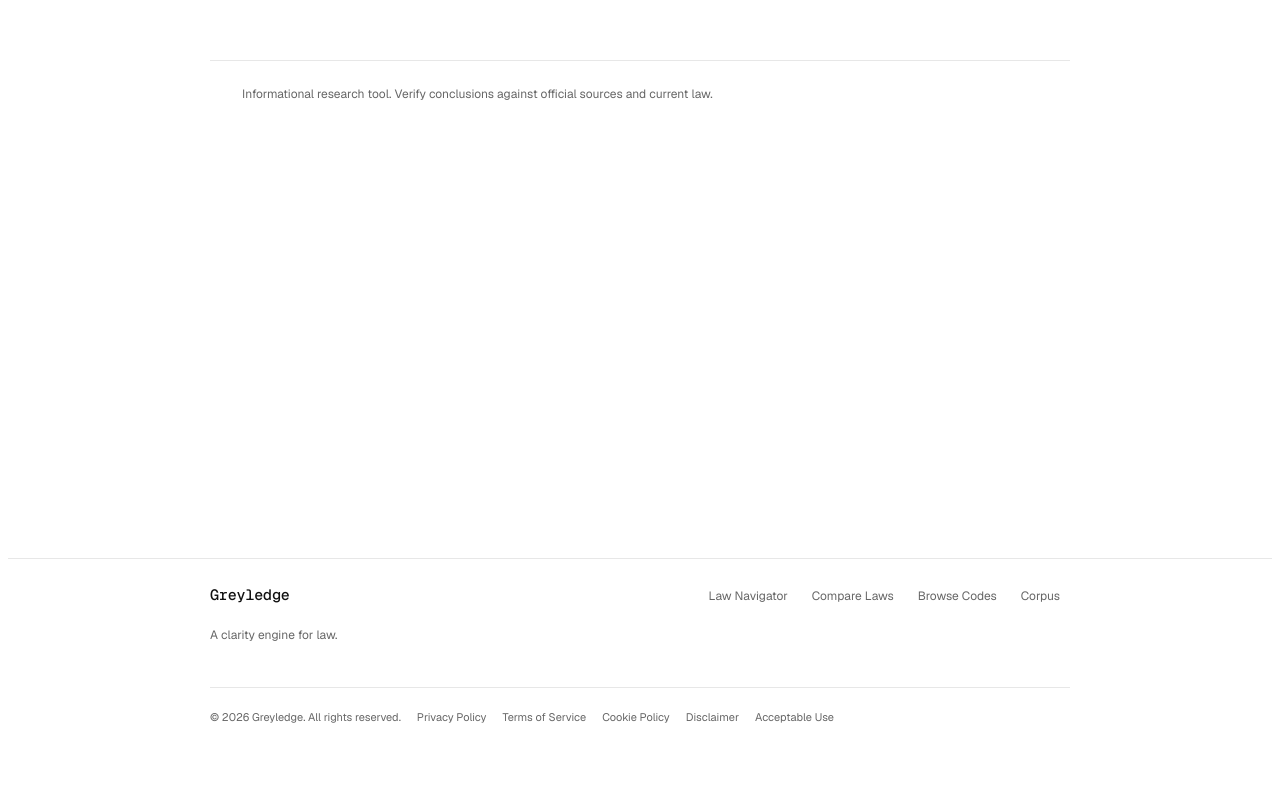
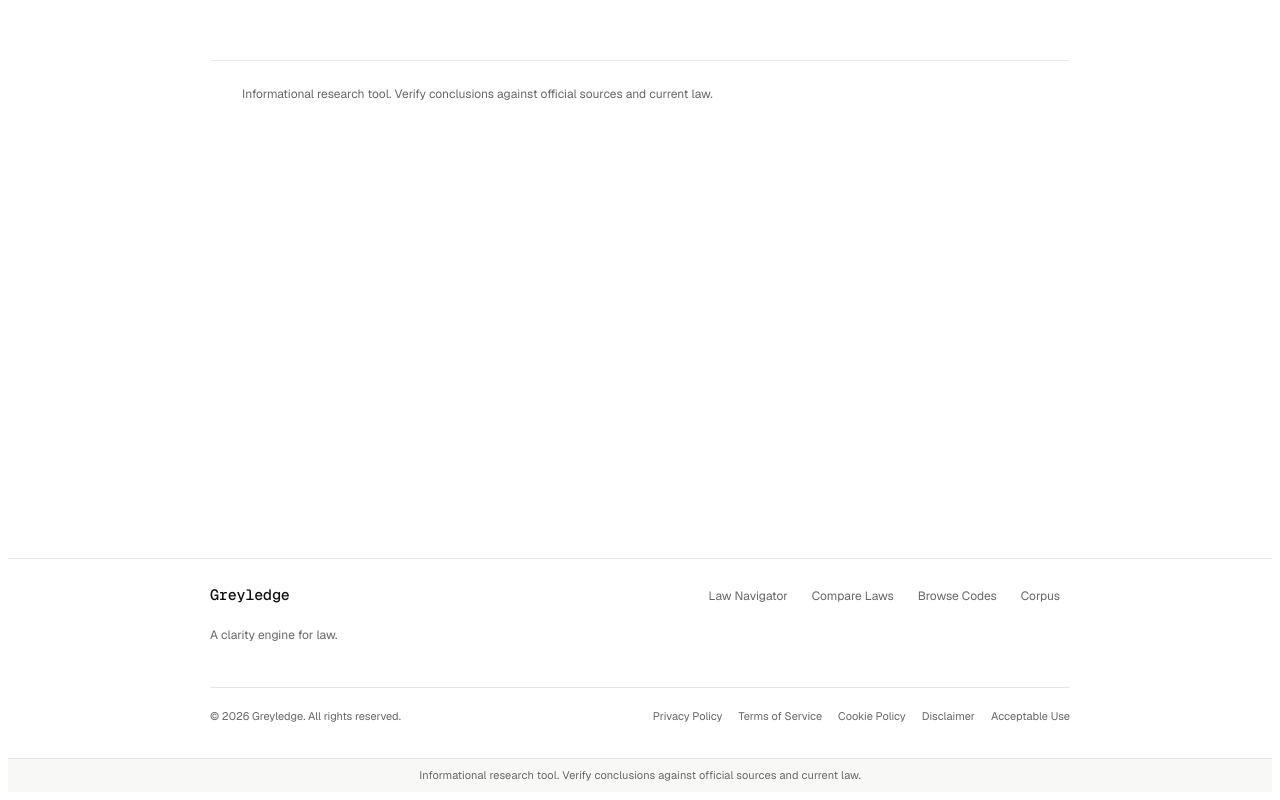
Before and after one commit to laurenproctor/statute-chain-scaffold, a Next.js app in the folder apps/web/: page /browse in a window 1280 px wide. Shown: the part 526-1326 px from the top of the page. Before the commit the page ends 1294 px from the top, so only its background shows below. Built offline with nearby package versions, Linux system fonts and the light colour scheme.

Commit message:
Footer design adjustments

```diff
--- a/apps/web/app/globals.css
+++ b/apps/web/app/globals.css
@@ -364,6 +364,21 @@
   .nav-link:hover { color: var(--ink); opacity: 1; background: var(--surface); }
   .nav-link-active { color: var(--ink); background: var(--surface); }
 
+  /* ── Site Notice ─────────────────────────────────────────────── */
+  .site-notice {
+    border-top: 1px solid var(--border);
+    background: var(--surface);
+  }
+  .site-notice p {
+    max-width: 860px;
+    margin: 0 auto;
+    padding: 7px 32px;
+    font-size: 11px;
+    color: var(--muted);
+    letter-spacing: 0.01em;
+    text-align: center;
+  }
+
   /* ── Footer ──────────────────────────────────────────────────── */
   .site-footer {
     border-top: 1px solid var(--border);
@@ -413,6 +428,13 @@
     gap: 16px;
     align-items: center;
     flex-wrap: wrap;
+    justify-content: space-between;
+  }
+  .footer-legal-links {
+    display: flex;
+    gap: 16px;
+    flex-wrap: wrap;
+    justify-content: flex-end;
   }
   .footer-copy a { color: var(--muted); }
   .footer-copy a:hover { color: var(--ink); }
--- a/apps/web/app/layout.tsx
+++ b/apps/web/app/layout.tsx
@@ -25,6 +25,9 @@ export default function RootLayout({
         <Nav />
         {children}
         <Footer />
+        <div className="site-notice">
+          <p>Informational research tool. Verify conclusions against official sources and current law.</p>
+        </div>
       </body>
     </html>
   );
--- a/apps/web/components/ui/Footer.tsx
+++ b/apps/web/components/ui/Footer.tsx
@@ -21,14 +21,16 @@ export function Footer() {
           ))}
         </nav>
       </div>
-      <p className="footer-copy">
+      <div className="footer-copy">
         <span>&copy; {new Date().getFullYear()} Greyledge. All rights reserved.</span>
-        <Link href="/privacy">Privacy Policy</Link>
-        <Link href="/terms">Terms of Service</Link>
-        <Link href="/cookies">Cookie Policy</Link>
-        <Link href="/disclaimer">Disclaimer</Link>
-        <Link href="/acceptable-use">Acceptable Use</Link>
-      </p>
+        <div className="footer-legal-links">
+          <Link href="/privacy">Privacy Policy</Link>
+          <Link href="/terms">Terms of Service</Link>
+          <Link href="/cookies">Cookie Policy</Link>
+          <Link href="/disclaimer">Disclaimer</Link>
+          <Link href="/acceptable-use">Acceptable Use</Link>
+        </div>
+      </div>
     </footer>
   )
 }
```
